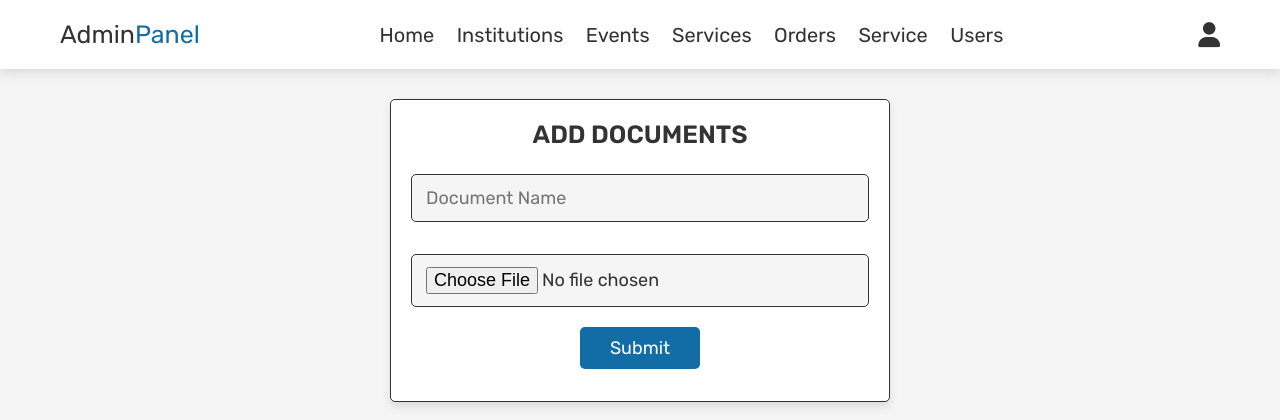
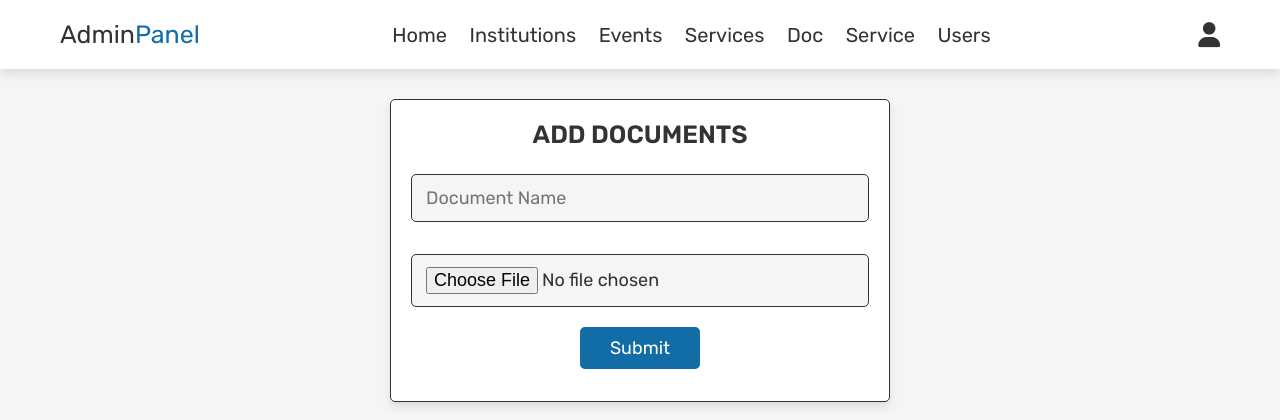
Before and after one commit to jayasooryakdeepak/NUHM-Website, a PHP site: page /add_doc.php in a window 1280 px wide. Shown: the top 420 px of the page. Run offline with PHP 8.4, Linux system fonts and the light colour scheme; the visitor is signed in with stand-in values (Sample User, id 1); data that the repository does not hold is empty.

Commit message:
add doc added to admin_header

```diff
--- a/admin/add_doc_action.php
+++ b/admin/add_doc_action.php
@@ -21,7 +21,7 @@ if (isset($_POST['submit'])) {
             $sql1 = "insert into PDF_Documents (Doc_Name,filename)
             values('$doc_name','$target_file')";
             $conn->query($sql1);
-            echo "<script>alert('Events Added Successfully');window.location='add_events.php';</script>";
+            echo "<script>alert('Document Added Successfully');window.location='add_doc.php';</script>";
         }
     } else {
         // echo "<script>alert('Sorry, there was an error uploading your file.');window.location='admin_products.php';</script>";
--- a/admin/admin_header.php
+++ b/admin/admin_header.php
@@ -22,7 +22,7 @@ if (isset($message)) {
          <a href="add_inst.php">Institutions</a>
          <a href="add_events.php">Events</a>
          <a href="add_services.php">Services</a>
-         <a href="admin_orders.php">Orders</a>
+         <a href="add_doc.php">Doc</a>
          <a href="admin_service.php">Service</a>
          <a href="admin_users.php">Users</a>
 
```
